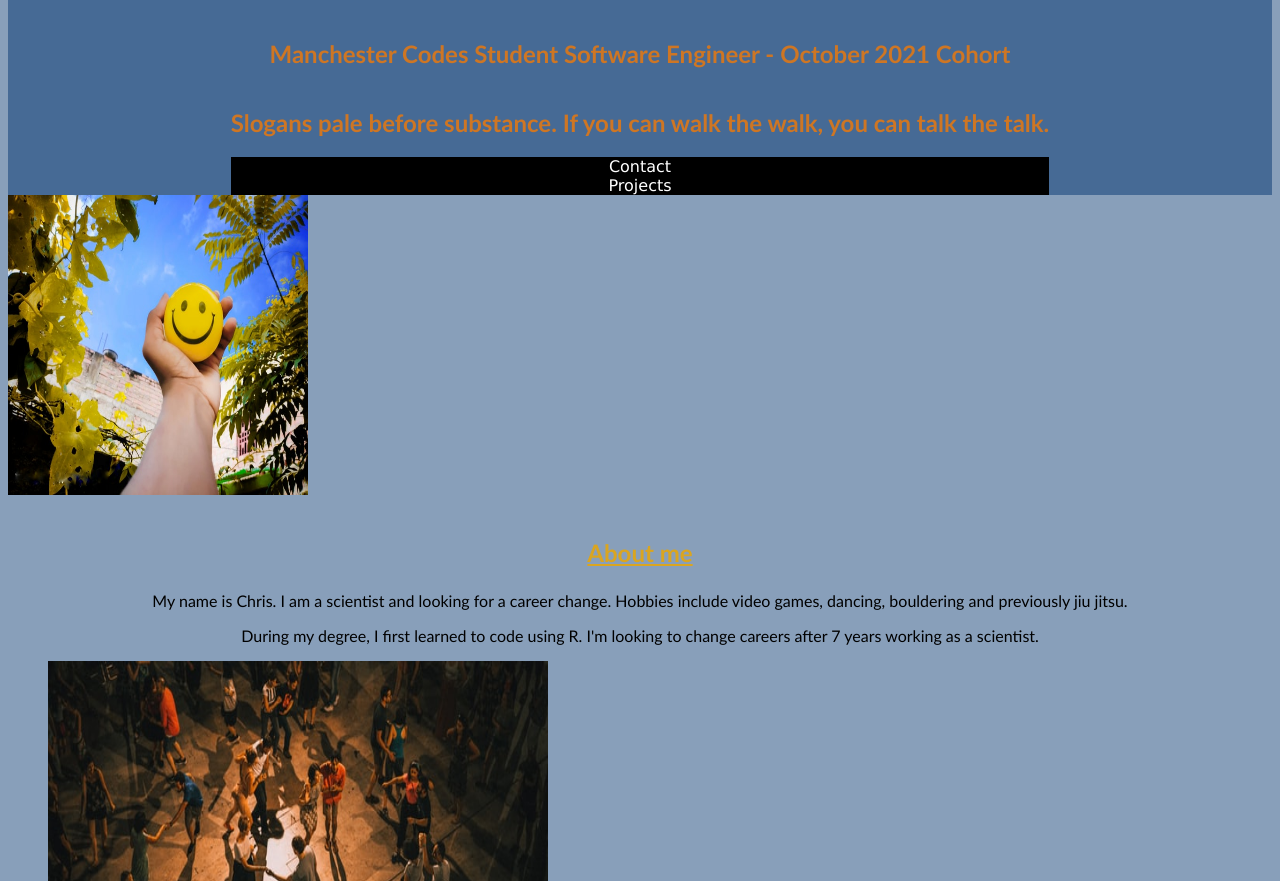
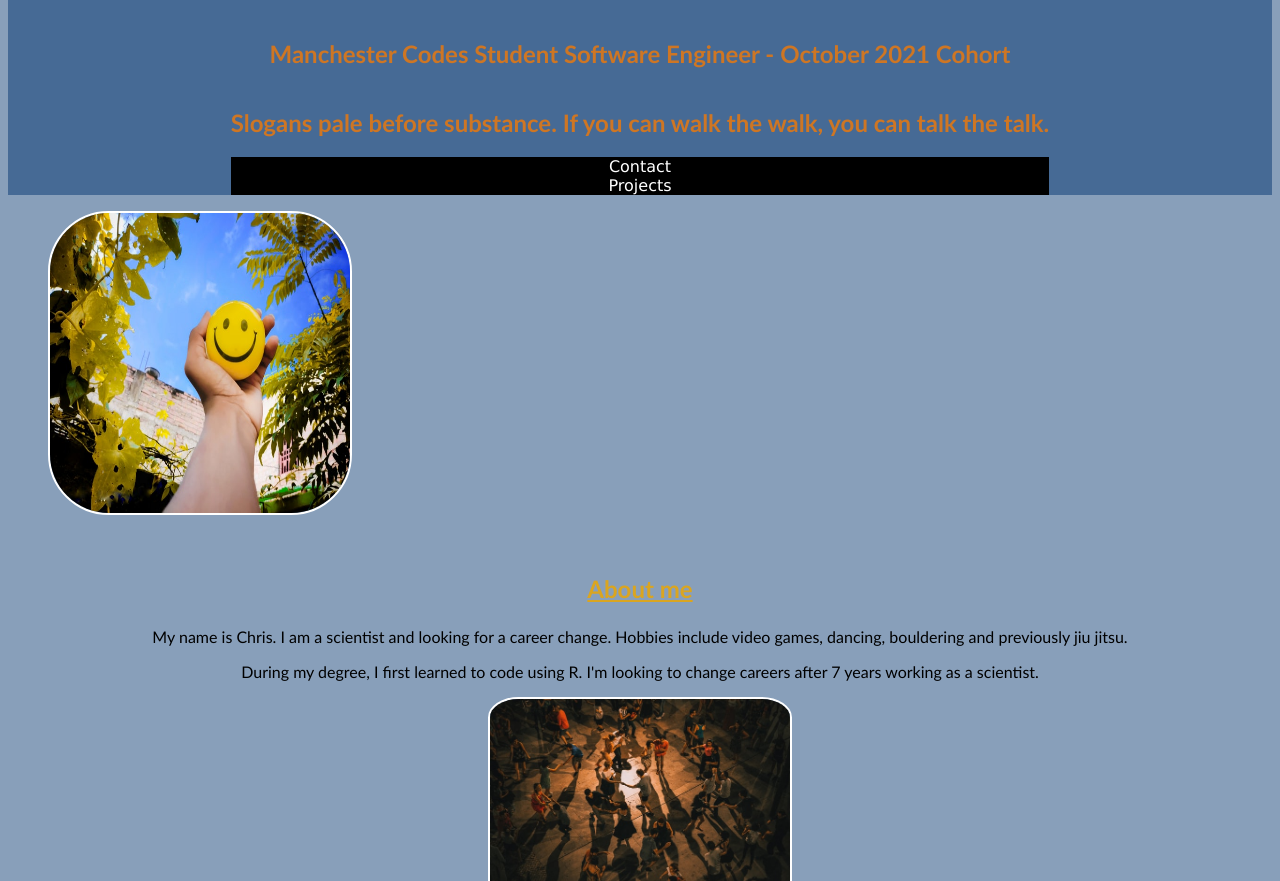
Before and after one commit to chris-peakin/portfolio, a plain HTML site: page index.html in a window 1280 px wide. Shown: the part 71-952 px from the top of the page. Drawn offline with Linux system fonts and the light colour scheme.

Commit message:
updated portfolio

```diff
--- a/index.html
+++ b/index.html
@@ -12,9 +12,9 @@
     <a href="./pages/contact.html" class="button">Contact</a>
     <a href="./pages/projects.html" class="button">Projects</a>
     </header>
-    <div id="picture-of-me">
+    <figure id="picture-of-me">
         <img src="images/me.png" alt="Chris photo">
-    </div>
+    </figure>
     <br />
     <h3>About me</h3>
     <p>My name is Chris. I am a scientist and looking for a career change. Hobbies include video games, dancing, bouldering and previously jiu jitsu. </p>
--- a/main.css
+++ b/main.css
@@ -3,6 +3,8 @@
 }
 
 body{
+    display: block;
+    align-items: center;
     background-color: #466a95a4;
 }
 
@@ -14,9 +16,12 @@ header{
 }
 
 #picture-of-me img {
-    display: flex;
-    flex-direction: row;
-    justify-items: center;
+    display: block;
+    flex-direction: column;
+    text-align: center;
+    align-items: center;
+    border-radius: 20%;
+    border: solid white 2px;
     height: 300px;
     width: 300px;
 }
@@ -33,12 +38,17 @@ h3 {
     font-size: 24px;
 }
 
+ol{
+    text-align: center;
+}
+
 p{
     text-align: center;
 }
 
 figure{
     align-items: center;
+    text-align: center;
 }
 
 .quality li{
@@ -53,8 +63,10 @@ figure{
 }
 
 .resize-image{
-    height: 500px;
-    width: 500px;
+    height: 200px;
+    width: 200x;
+    border-radius: 10%;
+    border: solid white 2px;
 }
 
 
```
